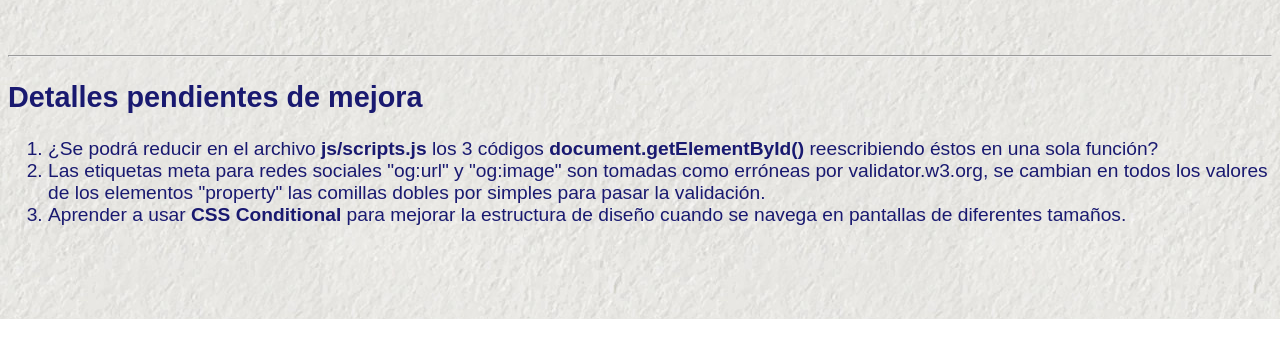
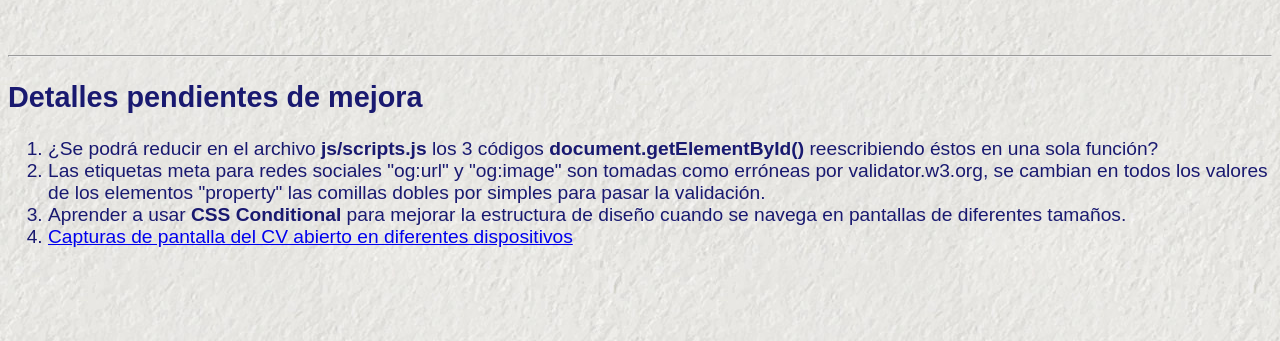
Before and after one commit to chelqo/mheredia.github.io, a plain HTML site: page CV/html/page3.html in a window 1280 px wide. Shown: the part 1035-1376 px from the top of the page. Before the commit the page ends 1354 px from the top, so only its background shows below. Drawn offline with Linux system fonts and the light colour scheme.

Commit message:
Add files via upload

```diff
--- a/CV/html/page3.html
+++ b/CV/html/page3.html
@@ -140,6 +140,9 @@
 			Aprender a usar <strong>CSS Conditional</strong> para mejorar la estructura de diseño
 			cuando se navega en pantallas de diferentes tamaños.
 		</li>
+		<li>
+			<a href="https://drive.google.com/drive/folders/1d1l2m9hKaYA76HbDVMngpLVq0G2yAgOh?usp=share_link" target="_blank">Capturas de pantalla del CV abierto en diferentes dispositivos</a>
+		</li>
 	</ol>
 	<br><br><br>
 
```
